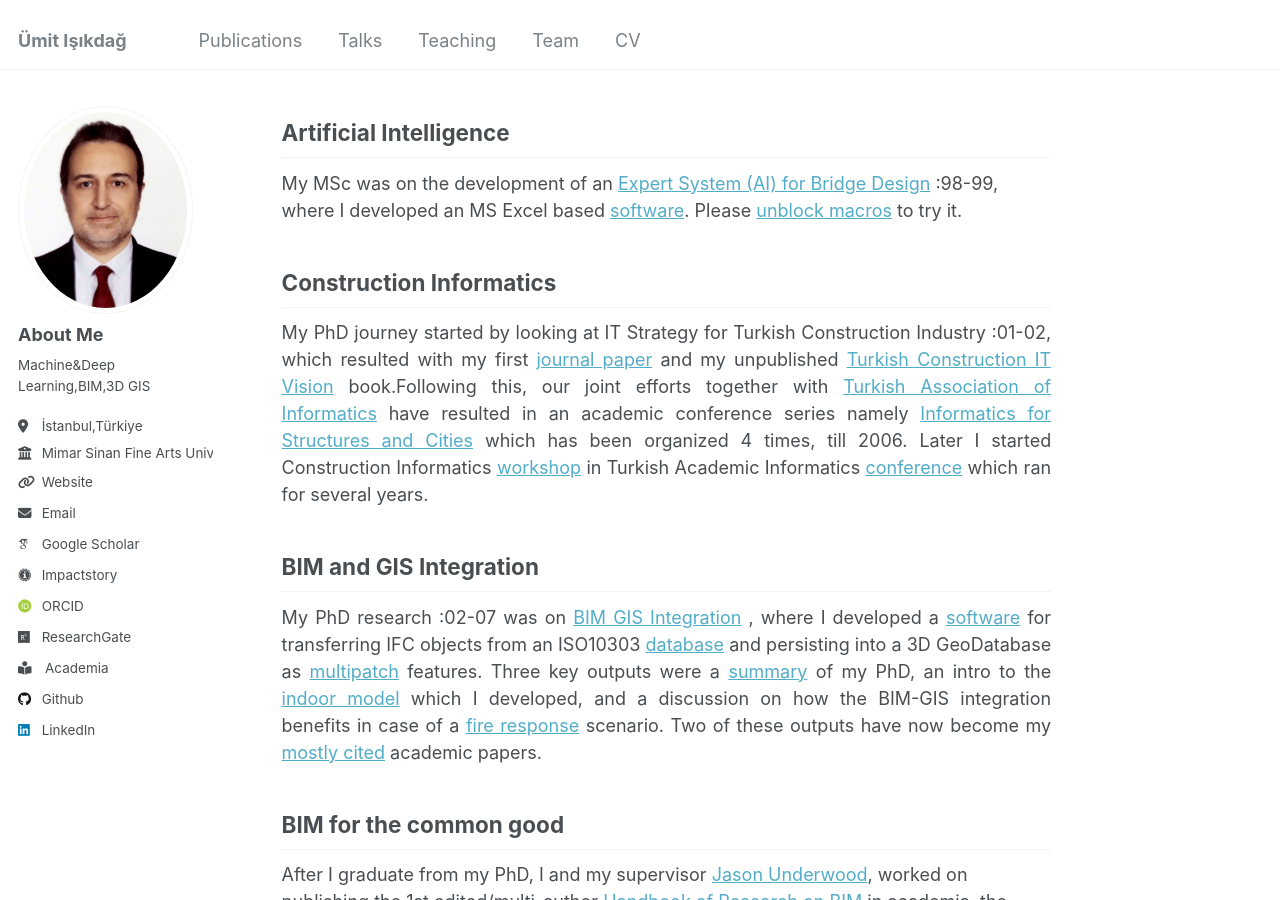
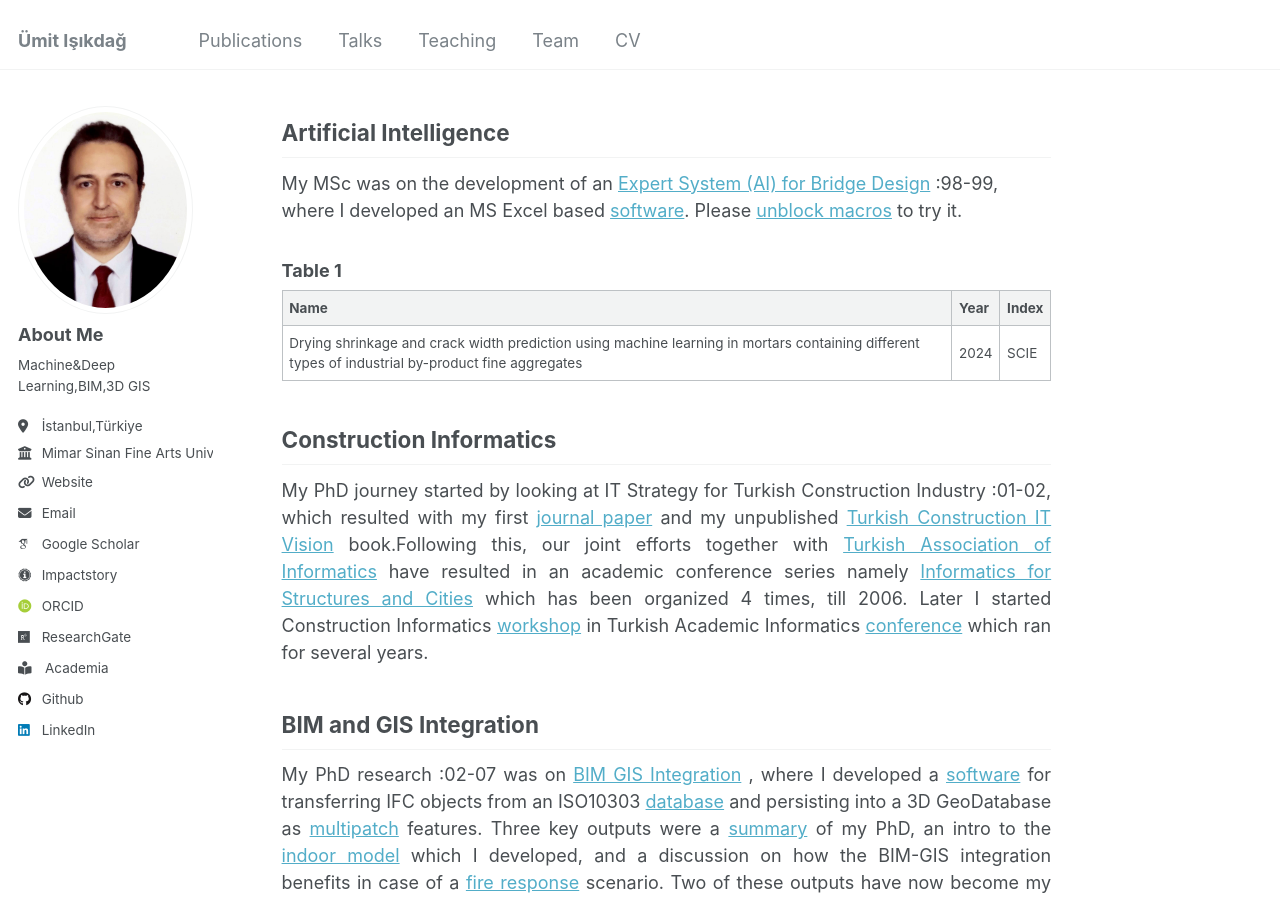
Before and after one commit to uisikdag/uisikdag.github.io, a Jekyll site: the page built from _pages/about.md, in a window 1280 px wide and 900 px high, scrolled down 341 px. Built offline with Jekyll 4.4.1, drawn with Linux system fonts in a browser that asks for light colours; some web fonts are replaced.

Commit message:
Update about.md

```diff
--- a/_pages/about.md
+++ b/_pages/about.md
@@ -26,6 +26,13 @@ Artificial Intelligence
 ------
 My MSc was on the development of an [Expert System (AI) for Bridge Design](files/msc_thesis.pdf) :98-99, where I developed an MS Excel based [software](files/msc_code.xls).
 Please [unblock macros](https://learn.microsoft.com/en-en/microsoft-365-apps/security/internet-macros-blocked) to try it.
+
+### Table 1
+
+| Name                                                              | Year   | Index |
+| ------------------------------------------------------------------| ------ | ------|
+|Drying shrinkage and crack width prediction using machine learning in mortars containing different types of industrial by-product fine aggregates| 2024  | SCIE |
+
 
 Construction Informatics
 ------
```
